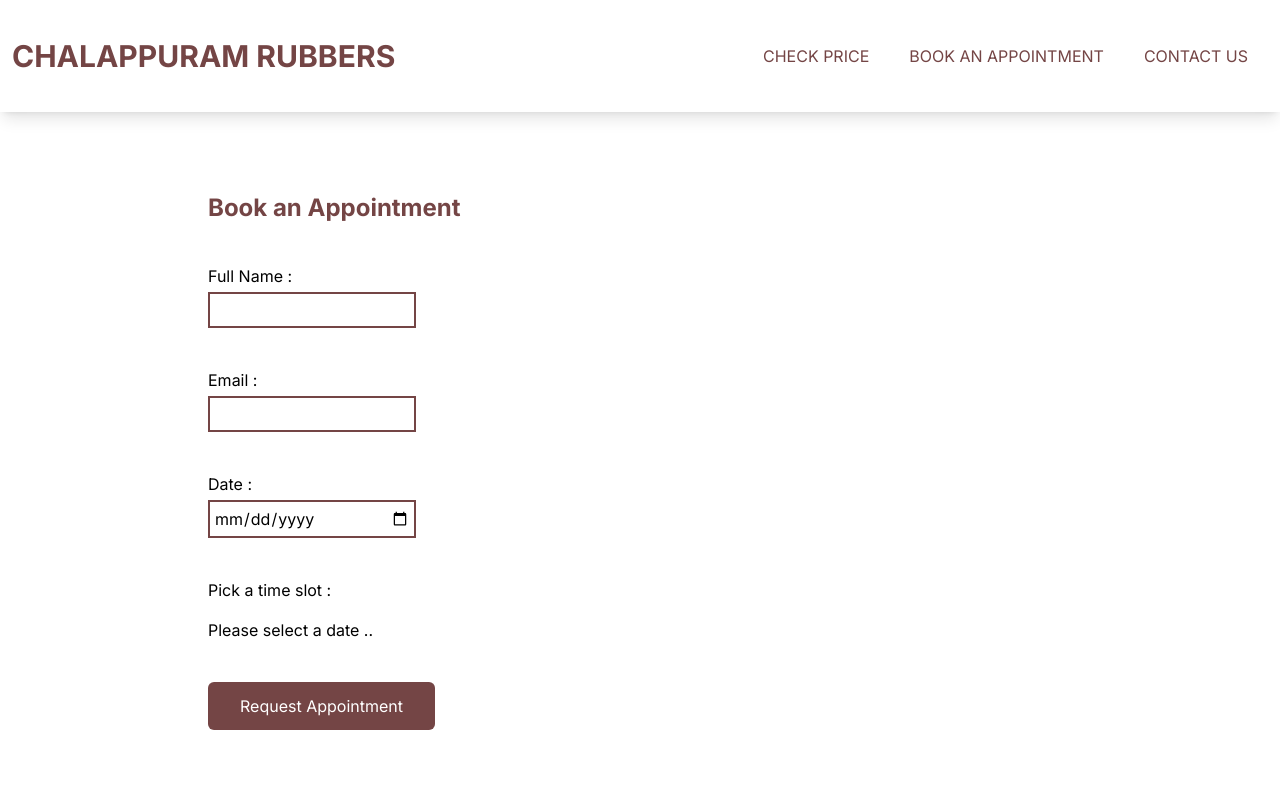
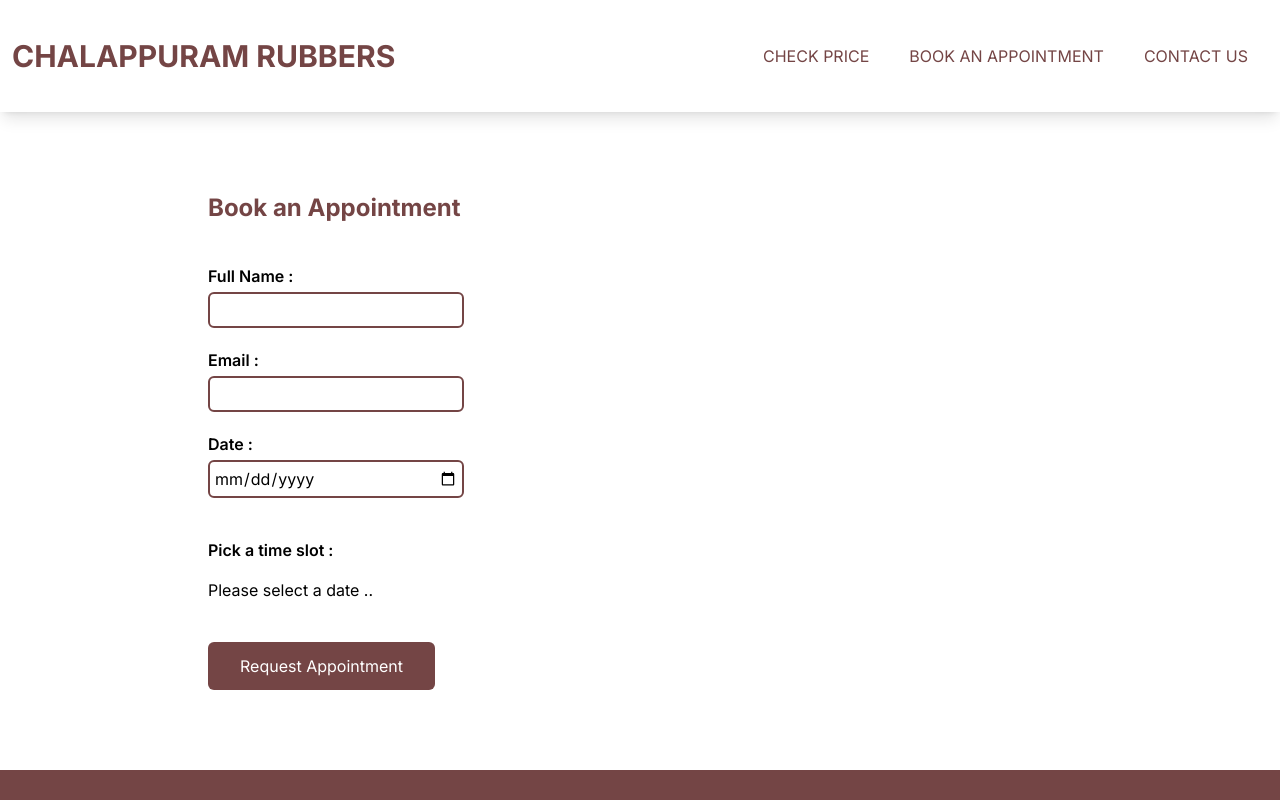
Before and after one commit to alfey504/chalappuram-rubbers-web-app-nextjs, a Next.js app: page /book-appointment in a window 1280 px wide. Shown: the top 800 px of the page. Built offline with nearby package versions, Linux system fonts and the light colour scheme.

Commit message:
updated book appointment page

```diff
--- a/src/app/book-appointment/client-components.tsx
+++ b/src/app/book-appointment/client-components.tsx
@@ -59,13 +59,13 @@ export const AppointmentForm = ({
         <div className={classes}>
             <span className="text-2xl text-light-primary font-bold">Book an Appointment</span>
             <form className="flex flex-col mt-10" action={formAction} >
-                <label> Full Name : </label>
-                <input className="w-52 border-2 p-1 border-light-primary mt-1" type="text"  name="fullName" required={true}/>
-                <label className="mt-10"> Email : </label>
-                <input className="w-52 border-2 p-1 border-light-primary mt-1" type="email" name="email"  required={true}/>
-                <label className="mt-10">Date : </label>
-                <input className="w-52 border-2 p-1 border-light-primary mt-1" onChange={(t)=>{setDate(t.target.value)}} type="date" name="date" required={true} min={minDate}/>
-                <label className="mt-10">Pick a time slot : </label>
+                <label className=" font-semibold"> Full Name : </label>
+                <input className="w-64 border-2 p-1 border-light-primary mt-1 rounded-md" type="text"  name="fullName" required={true}/>
+                <label className="mt-5 font-semibold"> Email : </label>
+                <input className="w-64 border-2 p-1 border-light-primary mt-1 rounded-md" type="email" name="email"  required={true}/>
+                <label className="mt-5 font-semibold">Date : </label>
+                <input className="w-64 border-2 p-1 border-light-primary mt-1 rounded-md" onChange={(t)=>{setDate(t.target.value)}} type="date" name="date" required={true} min={minDate}/>
+                <label className="mt-10 font-semibold">Pick a time slot : </label>
                 {loading == false &&
                     <TimeSlotPicker className="mt-1" timeSlots={timeSlots} name="timeSlot" />
                 }{loading == true &&
--- a/src/components/time-slot-picker.tsx
+++ b/src/components/time-slot-picker.tsx
@@ -56,11 +56,11 @@ const TimeSlotButton = ({
     const onSelection = (onSelect == undefined) ? (index: number) => {} : onSelect
     const isSelectedIndex = (selectedIndex == undefined || selectedIndex != index)
 
-    const commonClasses = "flex items-center justify-center h-16 w-96 border-2 mb-2 2xl:w-28 2xl:mr-2 "
+    const commonClasses = "flex items-center justify-center h-16 w-96 border-2 mb-2 2xl:w-28 2xl:mr-2 rounded-md "
     const SelectButton = (): ReactElement => {
         if(timeSlot.available == true && isSelectedIndex){
             return(
-                <div className={ commonClasses +  "bg-light-primary border-light-primary" } onClick={()=>{ onSelection(index) }}>
+                <div className={ commonClasses +  " bg-light-primary border-light-primary" } onClick={()=>{ onSelection(index) }}>
                     <span className=" text-light-primary">{timeSlot.time}</span>
                 </div>
             )
```
